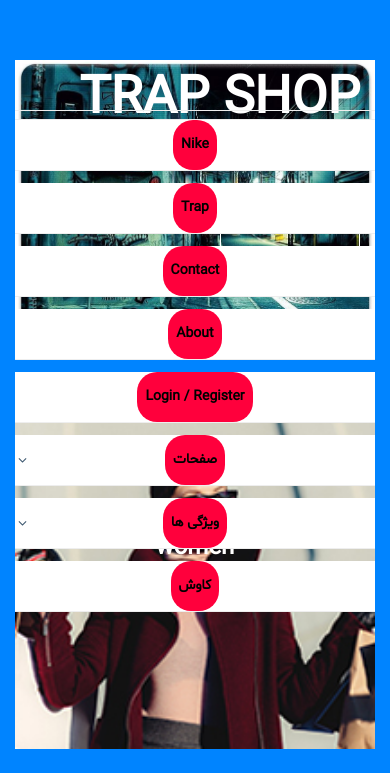
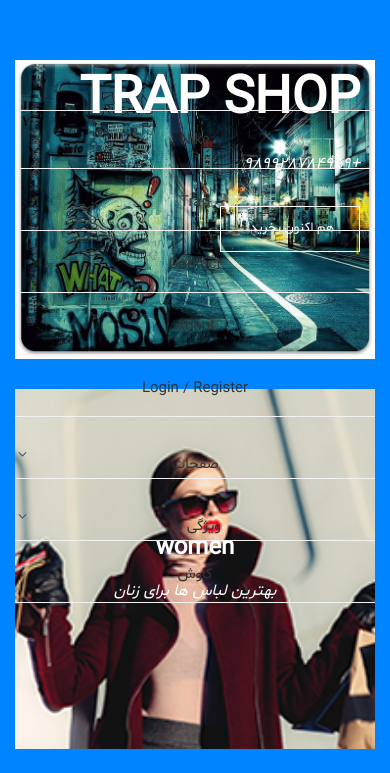
Before and after one commit to sepehrbaghri13851386-rgb/trap_shop, a Django app: page / in a window 390 px wide. Shown: the part 100-873 px from the top of the page. Run offline with Django 5.2, Linux system fonts and the light colour scheme; data comes from the database, SQL or seed files in the repository; some libraries are stand-ins or nearby versions; some web fonts are replaced.

Commit message:
update base templates

```diff
--- a/templates/base.html
+++ b/templates/base.html
@@ -21,6 +21,50 @@
         <link rel="stylesheet" href="{% static 'assets/css/style.css' %}">
 
         <style>
+            /* ===== OVERRIDE TEMPLATEMO NAV STYLES ===== */
+            /* templatemo adds background, border-radius, padding to nav li a — reset all of it */
+            header .main-nav ul.nav > li > a,
+            header .main-nav ul.nav > li.scroll-to-section > a {
+                background: transparent !important;
+                background-color: transparent !important;
+                border: none !important;
+                border-radius: 0 !important;
+                box-shadow: none !important;
+                padding: 6px 10px !important;
+                font-size: 14px !important;
+                font-weight: 500 !important;
+                color: #333 !important;
+                display: inline-block !important;
+                line-height: 1.4 !important;
+            }
+
+            header .main-nav ul.nav > li > a:hover,
+            header .main-nav ul.nav > li.scroll-to-section > a:hover {
+                color: #ff1a1a !important;
+                background: transparent !important;
+            }
+
+            header .main-nav ul.nav > li.submenu > a {
+                background: transparent !important;
+                border: none !important;
+                border-radius: 0 !important;
+                box-shadow: none !important;
+                color: #333 !important;
+                font-size: 14px !important;
+                font-weight: 500 !important;
+                padding: 6px 10px !important;
+            }
+
+            /* Reset any templatemo li styles too */
+            header .main-nav ul.nav > li {
+                background: transparent !important;
+                border: none !important;
+                border-radius: 0 !important;
+                box-shadow: none !important;
+                list-style: none !important;
+                display: inline-block !important;
+            }
+
             /* ===== RESPONSIVE NAV STYLES ===== */
 
             .trap-logo {
@@ -209,11 +253,22 @@
                     width: 100%;
                 }
 
-                .main-nav ul.nav li a {
-                    display: block;
-                    padding: 10px 12px;
-                    font-size: 15px;
-                    border-bottom: 1px solid #f2f2f2;
+                .main-nav ul.nav li a,
+                header .main-nav ul.nav > li > a,
+                header .main-nav ul.nav > li.scroll-to-section > a,
+                header .main-nav ul.nav > li.submenu > a {
+                    display: block !important;
+                    padding: 11px 14px !important;
+                    font-size: 15px !important;
+                    border-bottom: 1px solid #f2f2f2 !important;
+                    background: transparent !important;
+                    border-radius: 0 !important;
+                    box-shadow: none !important;
+                    border-top: none !important;
+                    border-left: none !important;
+                    border-right: none !important;
+                    color: #333 !important;
+                    width: 100% !important;
                 }
 
                 /* Mobile submenu always visible */
```
